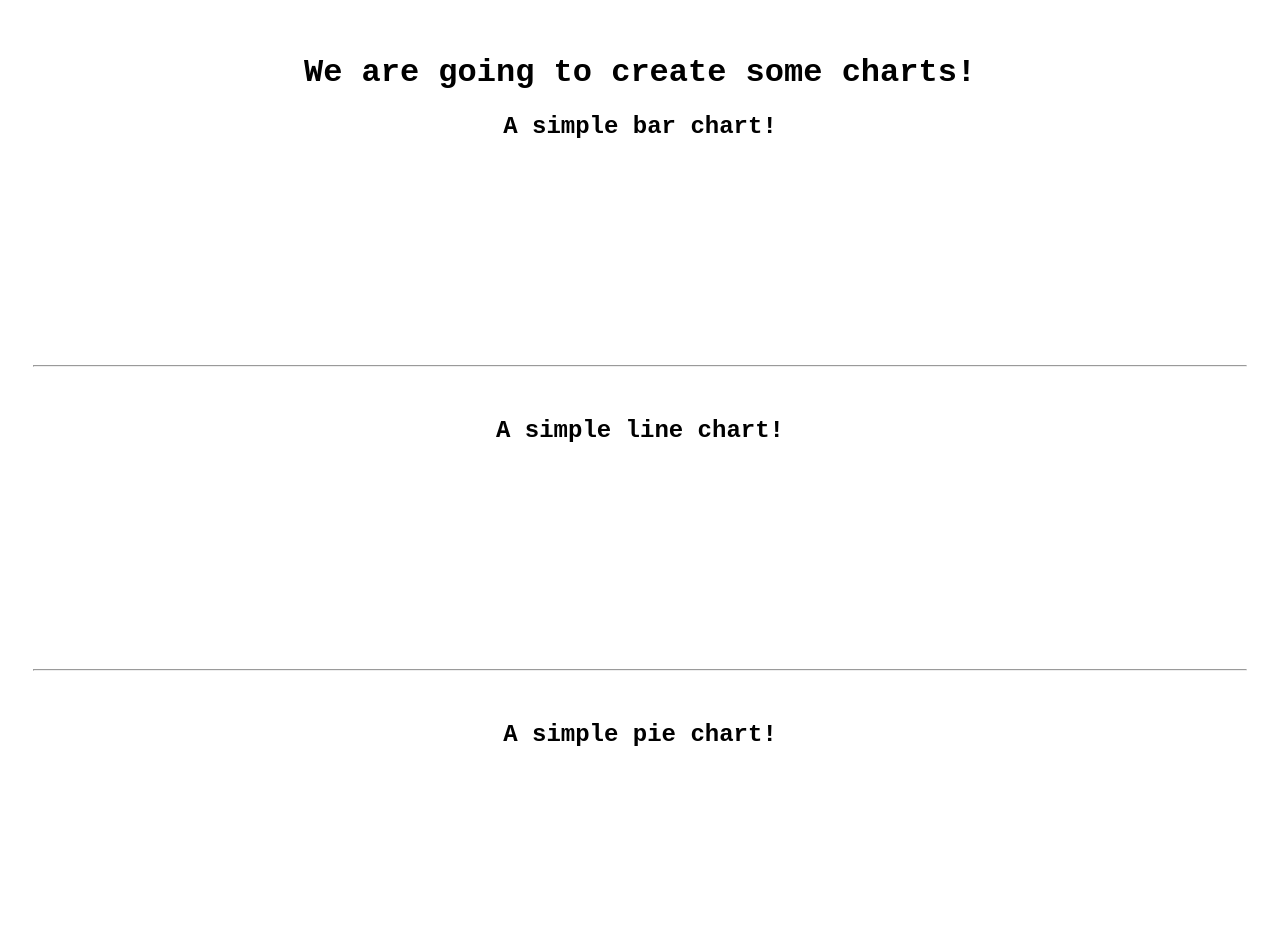
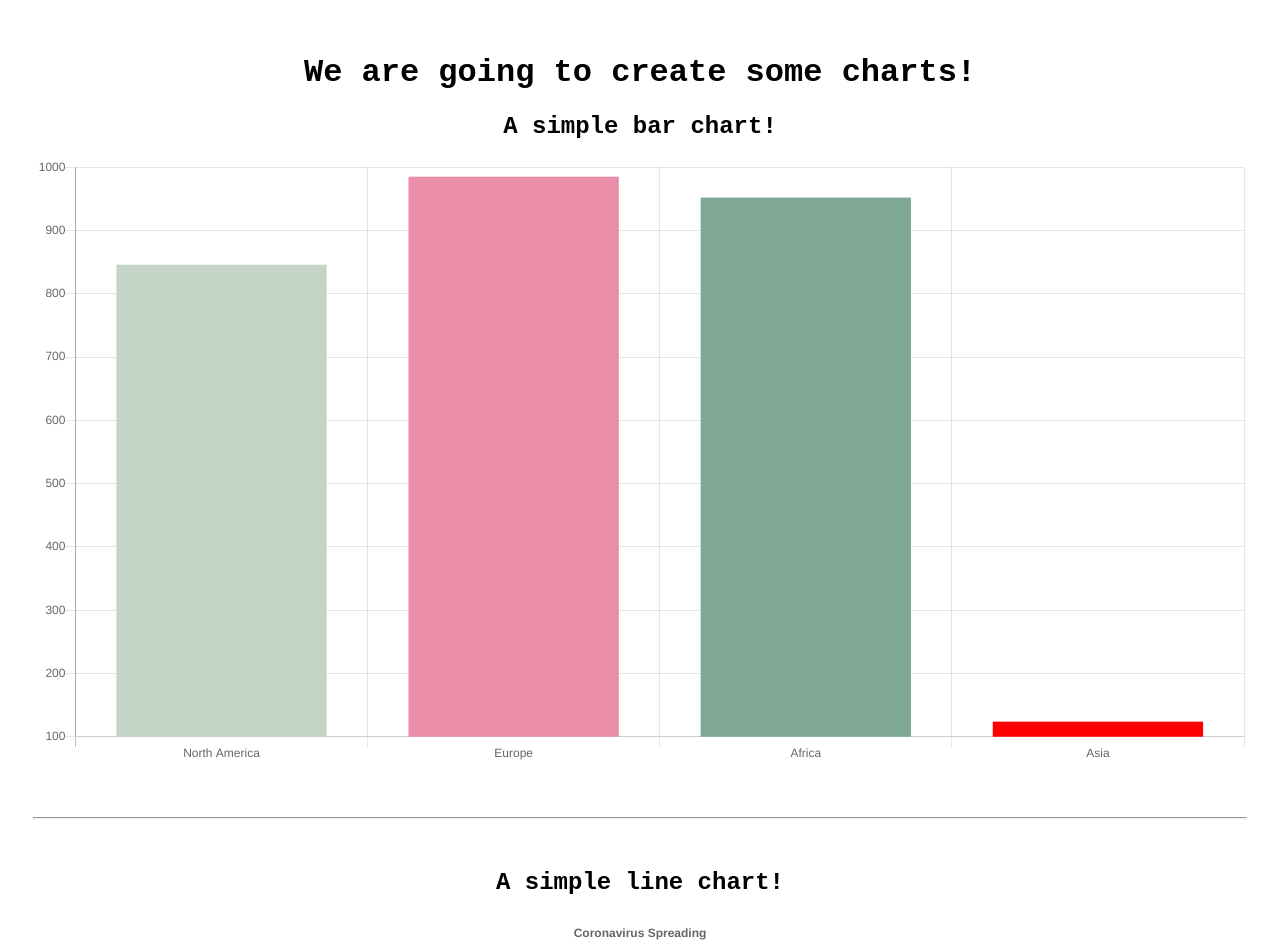
Before and after one commit to AndresGallop/Java-and-Data-HW, a plain HTML site: page index.html in a window 1280 px wide. Shown: the top 952 px of the page. Drawn offline with nearby package versions, Linux system fonts and the light colour scheme.

Commit message:
Creating our javascript fill

```diff
--- /dev/null
+++ b/css/csschart.css
@@ -0,0 +1,13 @@
+body{
+	text-align: center;
+	padding: 25px;
+	font-family: "Courier New", Courier, monospace;
+}
+
+hr{
+	margin: 50px 0;
+}
+
+canvas{
+	max-height: 500;
+}
--- a/index.html
+++ b/index.html
@@ -20,7 +20,7 @@
 	<canvas id="pieChart"></canvas>
 
 	<script src="https://cdn.jsdelivr.net/npm/chart.js@2.9.3/dist/Chart.min.js"></script>
-	<script src="/js/appchart.js"></script>
+	<script src="js/appchart.js"></script>
 
 </body>
 </html>
--- /dev/null
+++ b/js/appchart.js
@@ -0,0 +1,76 @@
+new Chart(document.getElementById('barChart'), {
+   type: 'bar' ,
+   data: {
+   	labels: ['North America', 'Europe', 'Africa', 'Asia'],
+   	datasets: [
+   	     {
+   	     	label: 'Population(millions)',
+   	     	data: ['846','985','952','124'],
+   	     	backgroundColor: ['#c4d5c8','#ea8ea9','#7ea895','red']
+   	     }
+
+   	]
+   },
+   options:{
+   	   legend: {
+   	   	display: false
+   	   }
+   }
+});
+
+new Chart(document.getElementById('lineChart'), {
+	type:'line',
+	data:  {
+		labels: ['January', 'February', 'March'],
+		datasets: [
+		{
+			label: 'China',
+			data: ['548','126','412'],
+			fill: false,
+			borderColor: 'blue'
+		},
+		{
+			label: 'United States',
+			data: [0,60, 92],
+			fill: false,
+			borderColor:'lightblue'
+		},
+		{
+			label: 'Canada',
+			data: [0,20, 53],
+			fill: false,
+			borderColor:'black'
+
+		}
+
+	  ]
+	},
+	options: {
+		title: {
+			display: true,
+			text: 'Coronavirus Spreading',
+
+		}
+	}
+});
+
+new Chart(document.getElementById('pieChart'),{
+	type: 'pie',
+	data: {
+		labels: ['Apple', 'Pumpkin', 'Cherry' ],
+		datasets: [
+		{
+			data: [14523, 89563, 45851],
+			backgroundColor: ['red', 'yellow', 'lightblue']
+		}
+
+		]
+	},
+
+	options: {
+		title:{
+			display: true,
+			text: 'Richest fruit'
+		}
+	}
+});
```
